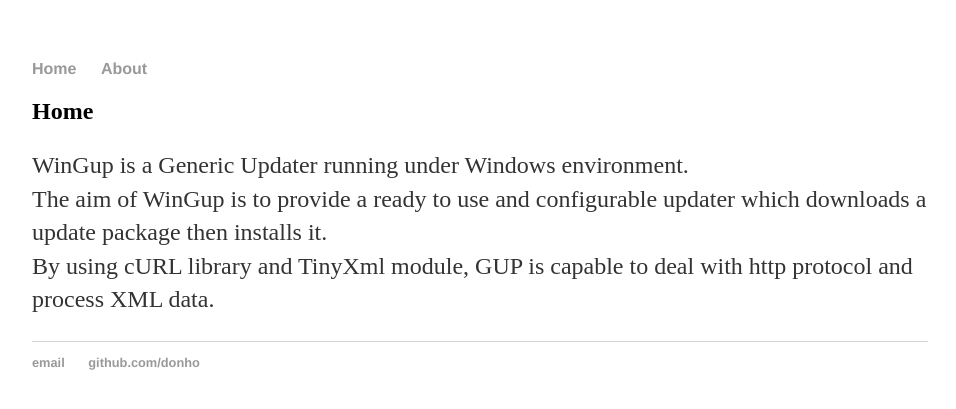
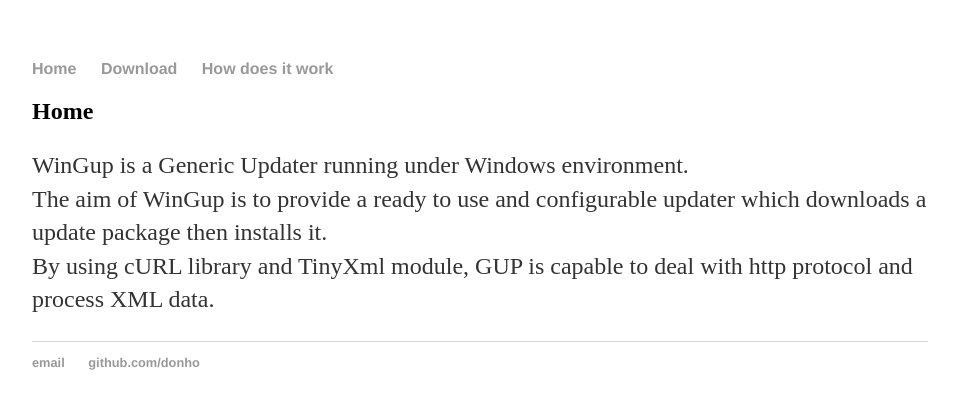
Before and after one commit to gupwin32/gupwin32.github.io, a Jekyll site: the page built from index.html, in a window 1280 px wide. Shown: the top 409 px of the page, without its empty margins (160-1116 px from the left). Built offline with Jekyll 4.4.1, drawn with Linux system fonts in a browser that asks for light colours.

Commit message:
Update default.html

```diff
--- a/_layouts/default.html
+++ b/_layouts/default.html
@@ -9,7 +9,8 @@
 		<nav>
     		<ul>
         		<li><a href="/">Home</a></li>
-	        	<li><a href="/about">About</a></li>
+	        	<li><a href="/download">Download</a></li>
+	        	<li><a href="/how">How does it work</a></li>
     		</ul>
 		</nav>
 		<div class="container">
```
